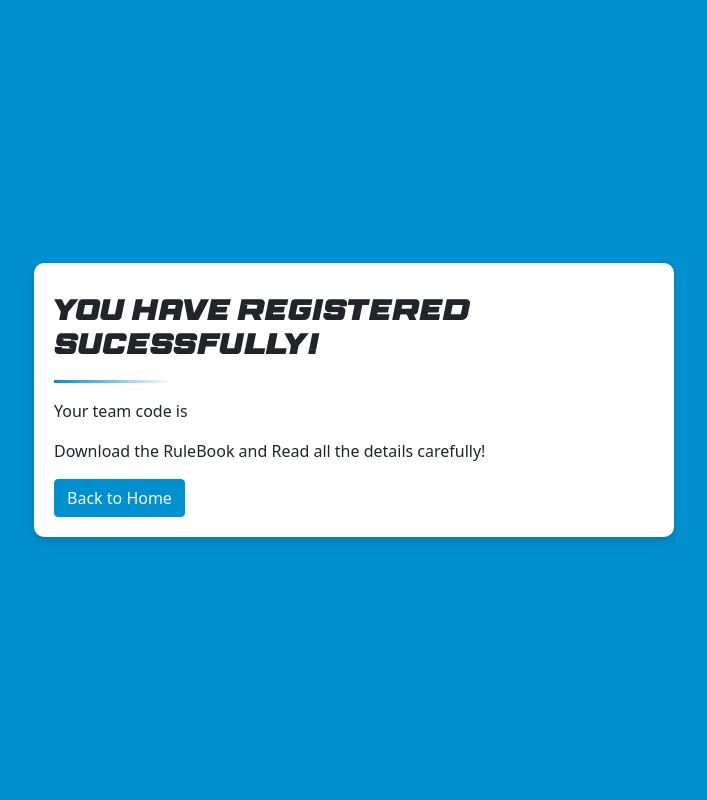
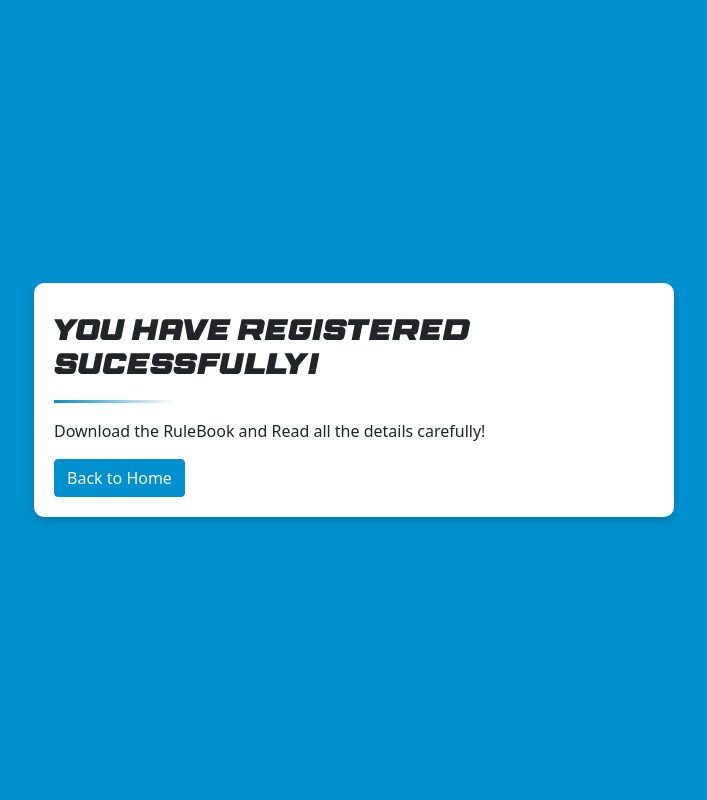
Before and after one commit to shamreen37/GO-KART_Hackathon, a PHP site: page /success.php in a window 1280 px wide. Shown: the whole page, without its empty margins (286-993 px from the left). Run offline with PHP 8.4, Linux system fonts and the light colour scheme; data that the repository does not hold is empty.

Commit message:
modified

```diff
--- a/success.php
+++ b/success.php
@@ -26,7 +26,7 @@
 <section class="success-section">
    <div class="success-div">
    <h4 class="fw-bold fs-3 py-3 mb-3 text-dark gradient-underline font1">You have Registered Sucessfully!</h4>
-   <p>Your team code is <?php ?></p>
+
    <p>Download the RuleBook and Read all the details carefully! </p>
    <a href="index.php"><button class="btn btn-primary red2"> Back to Home</button></a>
    </div>
```
